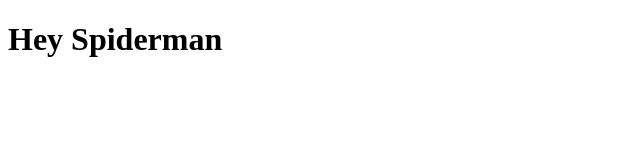
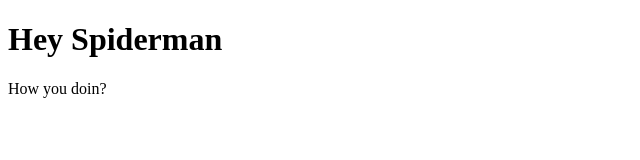
Before and after one commit to MadeleneFasth/work-flow, a plain HTML site: page index.html in a window 1280 px wide. Shown: the whole page, without its empty margins (0-640 px from the left). Drawn offline with Linux system fonts and the light colour scheme.

Commit message:
changed html added css

```diff
--- a/index.html
+++ b/index.html
@@ -8,5 +8,6 @@
 </head>
 <body>
     <h1>Hey Spiderman</h1>
+    <p>How you doin?</p>
 </body>
 </html>
```
Also changed, not shown: styles/book.css (added).
